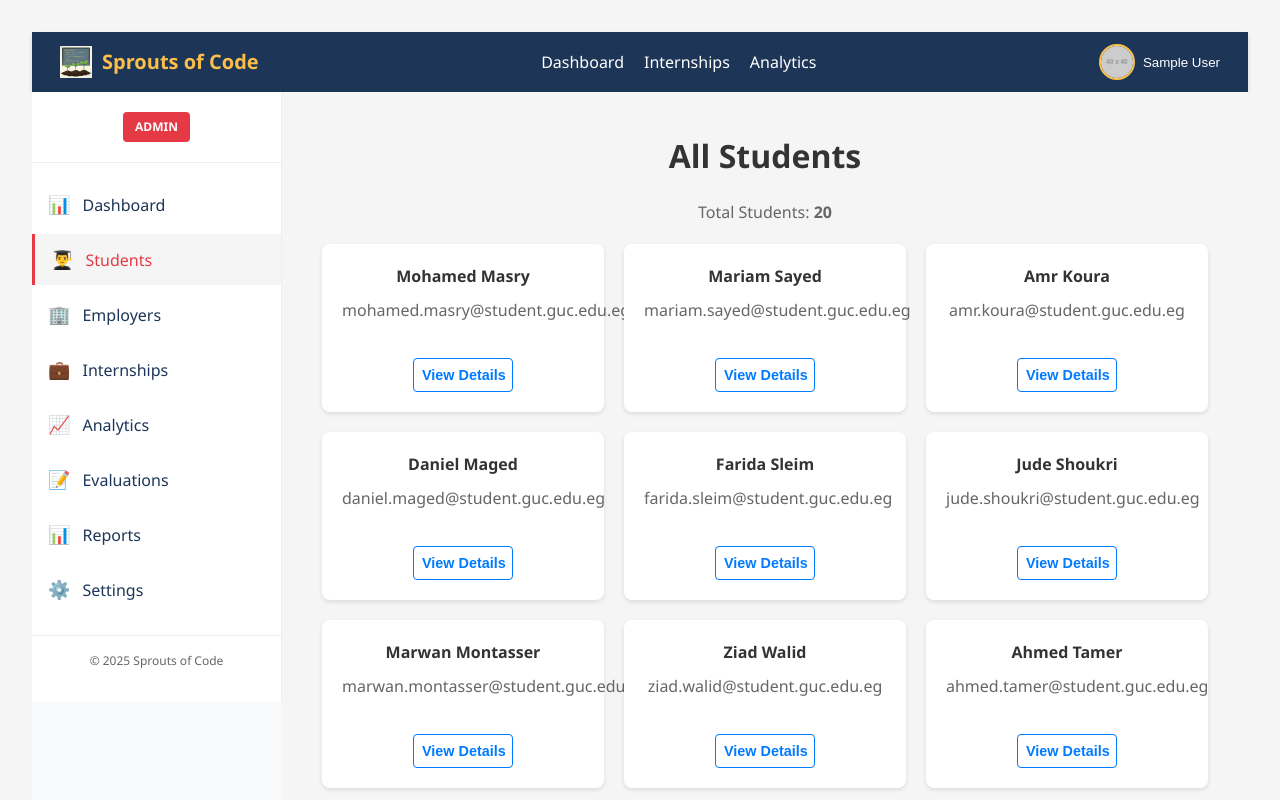
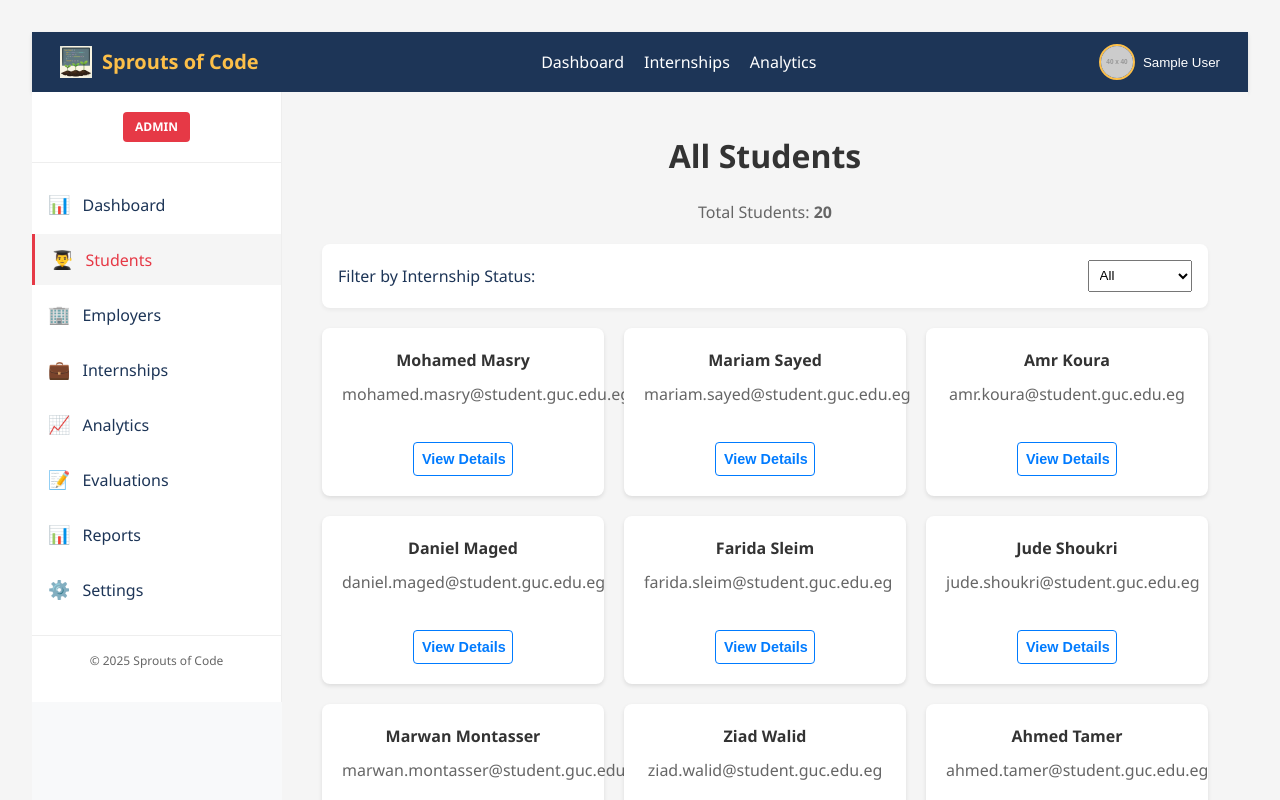
Before and after one commit to CSEN603-2025/Sprouts-of-Code, a React (Vite) app in the folder milestone2/: page /admin/students in a window 1280 px wide. Shown: the top 800 px of the page. Built offline with nearby package versions, Linux system fonts and the light colour scheme; sample sign-in values are in the browser's storage.

Commit message:
added filter through students list by internship status

```diff
--- a/milestone2/src/pages/admin/AdminStudents.css
+++ b/milestone2/src/pages/admin/AdminStudents.css
@@ -109,3 +109,11 @@
   background: #007bff;
   color: #fff;
 }
+.filter-bar {
+  margin: 1rem 0;
+}
+
+.filter-bar select {
+  padding: 0.4rem;
+  margin-left: 0.5rem;
+}
--- a/milestone2/src/pages/admin/AdminStudents.jsx
+++ b/milestone2/src/pages/admin/AdminStudents.jsx
@@ -5,6 +5,7 @@ import './AdminStudents.css';
 const AdminStudents = () => {
   const { students } = useStudent();
   const [selectedStudent, setSelectedStudent] = useState(null);
+  const [internshipStatusFilter, setInternshipStatusFilter] = useState('All');
 
   const handleViewDetails = (student) => {
     setSelectedStudent(student);
@@ -14,18 +15,51 @@ const AdminStudents = () => {
     setSelectedStudent(null);
   };
 
+  const handleFilterChange = (e) => {
+    setInternshipStatusFilter(e.target.value);
+  };
+
+  const filteredStudents = students.filter(student => {
+    if (internshipStatusFilter === 'All') return true;
+
+    return student.appliedInternships.some(internship =>
+      internship.status.toLowerCase() === internshipStatusFilter.toLowerCase()
+    );
+  });
+
   return (
     <div className="admin-list-page">
       <h1>All Students</h1>
       <p>Total Students: <strong>{students.length}</strong></p>
+
+      {/* Internship status filter dropdown */}
+      <div className="filter-bar">
+        <label htmlFor="statusFilter">Filter by Internship Status: </label>
+        <select
+          id="statusFilter"
+          value={internshipStatusFilter}
+          onChange={handleFilterChange}
+        >
+          <option value="All">All</option>
+          <option value="applied">Applied</option>
+          <option value="undergoing">Undergoing</option>
+          <option value="completed">Completed</option>
+          <option value="rejected">Rejected</option>
+        </select>
+      </div>
+
       <div className="student-cards">
-        {students.map(student => (
-          <div key={student.id} className="student-card">
-            <h3>{student.name}</h3>
-            <p>{student.email}</p>
-            <button className="btn btn-outline" onClick={() => handleViewDetails(student)}>View Details</button>
-          </div>
-        ))}
+        {filteredStudents.length > 0 ? (
+          filteredStudents.map(student => (
+            <div key={student.id} className="student-card">
+              <h3>{student.name}</h3>
+              <p>{student.email}</p>
+              <button className="btn btn-outline" onClick={() => handleViewDetails(student)}>View Details</button>
+            </div>
+          ))
+        ) : (
+          <p>No students found for the selected internship status.</p>
+        )}
       </div>
 
       {selectedStudent && (
```
